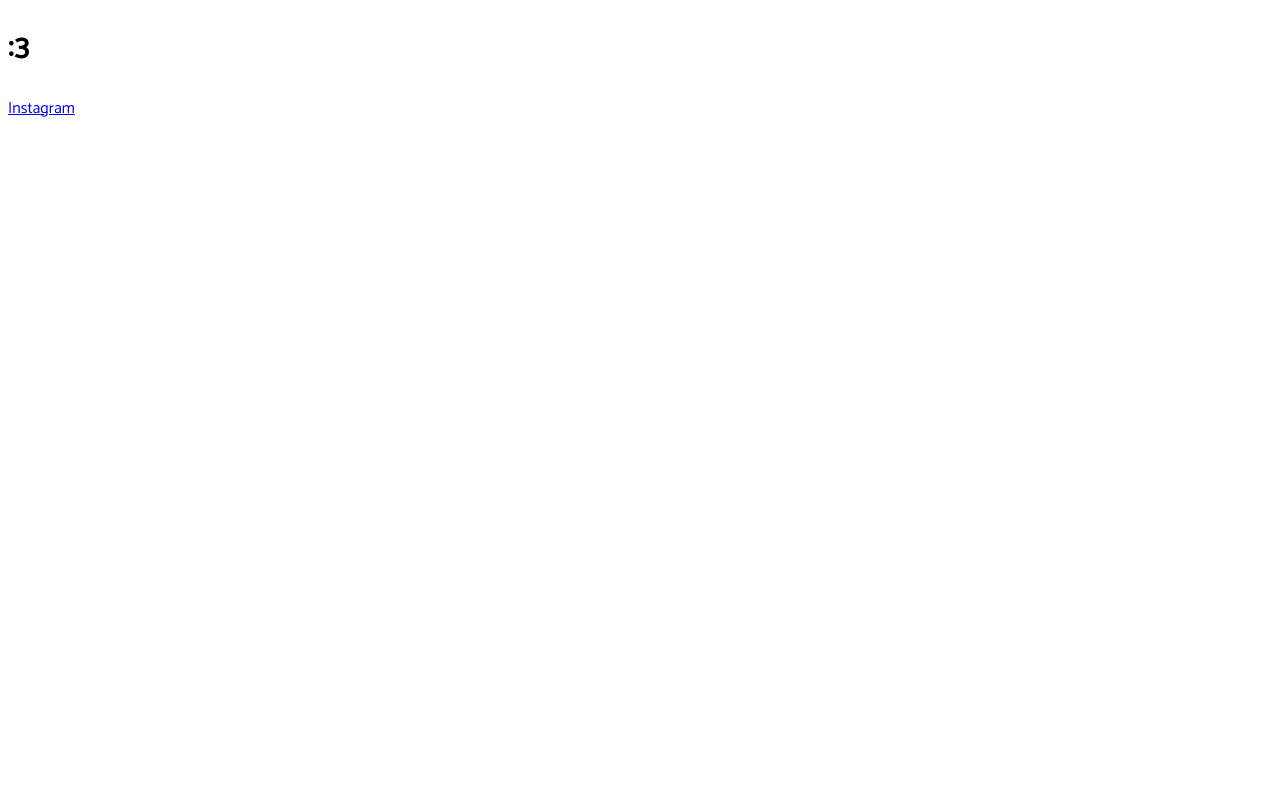
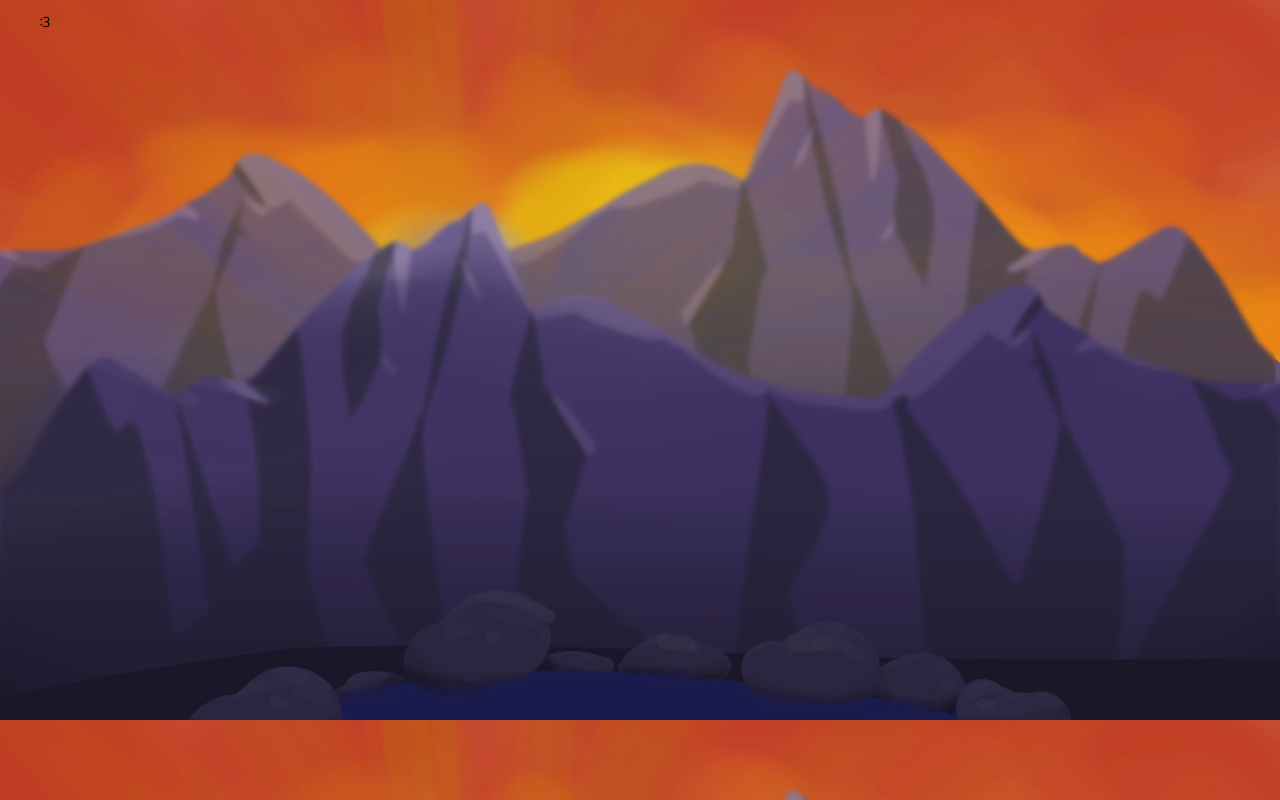
Before and after one commit to brooke-ec/terragoesuwu-art, a plain HTML site: page src/index.html in a window 1280 px wide. Drawn offline with Linux system fonts and the light colour scheme.

Commit message:
Background and CSS :D

```diff
--- a/src/index.html
+++ b/src/index.html
@@ -9,7 +9,7 @@
     <script src="main.js"></script>
   </head>
   <body>
-    <h1>:3</h1>
-    <a href="https://www.instagram.com/terragoesuwu">Instagram</a>
+    <main>:3</main>
+    <!-- <a href="https://www.instagram.com/terragoesuwu">Instagram</a> -->
   </body>
 </html>
--- a/src/main.css
+++ b/src/main.css
@@ -1,4 +1,17 @@
 @import url("https://fonts.googleapis.com/css2?family=Catamaran:wght@100..900&display=swap");
+
 html {
   font-family: "Catamaran", Courier, monospace;
+  background-image: url("background.webp");
+  background-size: cover;
 }
+
+body {
+  justify-content: center;
+  display: flex;
+}
+
+main {
+  max-width: 1200px;
+  flex-grow: 1;
+}
```
Also changed, not shown: src/background.webp (added).
